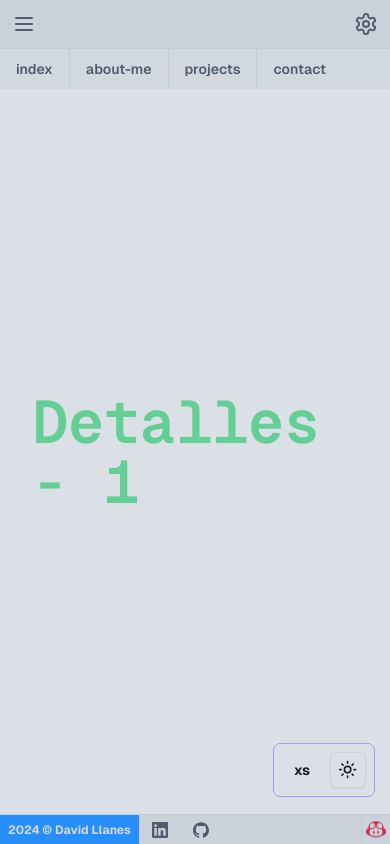
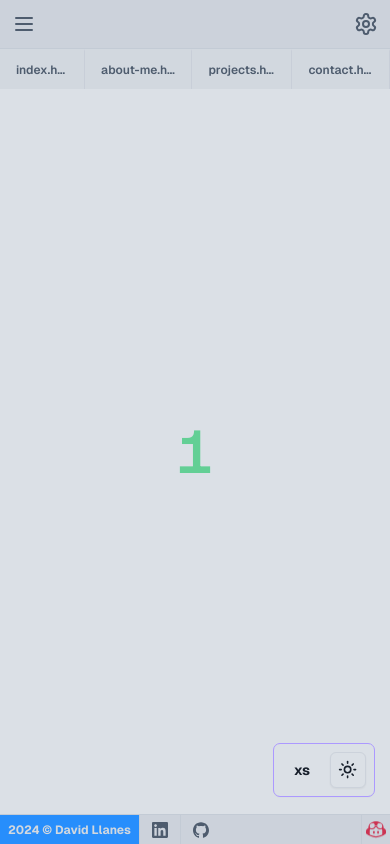
Before and after one commit to David-Llanes/Portfolio, a Next.js app: page /projects/1 in a window 390 px wide. Built offline with nearby package versions, Linux system fonts and the light colour scheme.

Commit message:
feat: explorer closes when some item is selected

```diff
--- a/src/app/_components/explorer.tsx
+++ b/src/app/_components/explorer.tsx
@@ -64,11 +64,13 @@ const NODES: Node[] = [
 export default function Explorer() {
   const [isOpen, setIsOpen] = useState(false)
 
+  const handleClose = () => setIsOpen(false)
+
   return (
     <header
       className={cn(
         'explorer grid whitespace-nowrap overflow-hidden bg-popover text-[clamp(0.75rem,1.2vw,0.875rem)]',
-        'md:grid-cols-[auto_auto]'
+        'md:grid-cols-[auto_auto] select-none'
       )}
     >
       <div
@@ -86,26 +88,30 @@ export default function Explorer() {
       </div>
       <nav
         className={cn(
-          'transition-all bg-card flex flex-col gap-2',
+          'transition-all bg-card flex flex-col',
           'md:border-r md:w-0',
           'max-md:border-b max-md:h-0 ',
           isOpen && 'md:w-[clamp(0px,30vw,300px)] max-md:h-[250px]'
         )}
       >
         <div className="h-10 px-4 flex justify-between items-center">
-          <p className="font-semibold">EXPLORER</p>
+          <p className="font-semibold ">EXPLORER</p>
           <Ellipsis className="size-4 hover:cursor-pointer hover:text-foreground text-muted-foreground" />
         </div>
 
-        <div className="px-4 py-0.5 flex w-full justify-between items-center">
-          <p className="font-bold">MY PORTFOLIO</p>
+        <div className="px-4 flex w-full justify-between items-center">
+          <p className="font-bold h-6 content-center">MY PORTFOLIO</p>
           <CopyMinus className="size-4 rotate-180 hover:cursor-pointer text-muted-foreground hover:text-foreground" />
         </div>
 
         {/* //! Componente recursivo */}
-        <ul className="relative">
+        <ul className="relative ">
           {NODES.map((node) => (
-            <FileSystemItem key={node.name} node={node} />
+            <FileSystemItem
+              key={node.name}
+              node={node}
+              onSelectItem={handleClose}
+            />
           ))}
         </ul>
       </nav>
@@ -114,21 +120,35 @@ export default function Explorer() {
 }
 
 // TODO: Hacer que con un before se vea que componente esta siendo seleccionado.
-function FileSystemItem({ node }: { node: Node }) {
+function FileSystemItem({
+  node,
+  onSelectItem,
+}: {
+  node: Node
+  onSelectItem: () => void
+}) {
   const [isOpen, setIsOpen] = useState(() => node.name === 'src')
 
   return (
     <li
       key={node.name}
-      className="text-[clamp(0.875rem,1.6vw,1rem)] font-bold text-muted-foreground"
+      className={cn(
+        'text-[clamp(0.875rem,1.6vw,1rem)] font-bold text-muted-foreground'
+      )}
     >
-      <h3 className={cn('flex items-center gap-1.5 py-0.5 pl-4')}>
+      <h3
+        className={cn(
+          'flex items-center gap-1.5 py-0.5 pl-4 relative'
+          // 'before:absolute before:h-full before:w-[1px] before:bg-border before:-ml-4 hover:before:bg-foreground'
+        )}
+      >
         {node.files && node.files.length > 0 && (
           <button onClick={() => setIsOpen(!isOpen)}>
             <ChevronRight
-              className={`size-4 text-muted-foreground ${
+              className={cn(
+                'size-4 text-muted-foreground',
                 isOpen && 'rotate-90'
-              }`}
+              )}
             />
           </button>
         )}
@@ -136,7 +156,8 @@ function FileSystemItem({ node }: { node: Node }) {
         {node.isLink ? (
           <Link
             href={node.route}
-            className="items-center gap-1.5 inline-flex overflow-hidden hover:cursor-pointer hover:text-foreground"
+            className="items-center gap-1.5 inline-flex overflow-hidden hover:cursor-pointer hover:text-foreground hover:underline"
+            onClick={onSelectItem}
           >
             {node.files ? (
               <Folder className="size-4 text-muted-foreground" />
@@ -148,7 +169,7 @@ function FileSystemItem({ node }: { node: Node }) {
             </span>
           </Link>
         ) : (
-          <div className="items-center gap-1.5 inline-flex overflow-hidden">
+          <div className="items-center gap-1.5 inline-flex overflow-hidden ">
             {node.files ? (
               <Folder className="size-4 text-muted-foreground" />
             ) : (
@@ -162,9 +183,13 @@ function FileSystemItem({ node }: { node: Node }) {
       </h3>
 
       {isOpen && (
-        <ul className="overflow-hidden pl-6">
+        <ul className="overflow-hidden ml-6 border-l border-l-border">
           {node.files?.map((file) => (
-            <FileSystemItem key={file.name} node={file} />
+            <FileSystemItem
+              key={file.name}
+              node={file}
+              onSelectItem={onSelectItem}
+            />
           ))}
         </ul>
       )}
--- a/src/app/_components/tab-bar.tsx
+++ b/src/app/_components/tab-bar.tsx
@@ -12,7 +12,7 @@ const TABS = [
 export default function TabBar() {
   return (
     <nav className="header h-10 bg-card max-w-full overflow-x-hidden">
-      <ul className="flex items-center h-full divide-x-[1px] divide-border w-full">
+      <ul className="flex items-center h-full w-full">
         {TABS.map((tab) => (
           <TabItem
             key={tab.href}
@@ -29,10 +29,10 @@ export default function TabBar() {
 export function TabBarError() {
   return (
     <nav className="header h-10 bg-card max-w-full overflow-x-hidden">
-      <ul className="flex items-center h-full divide-x-[1px] divide-border w-full">
+      <ul className="flex items-center h-full w-full">
         <li
           className={cn(
-            'px-4 text-xs md:text-sm h-full content-center flex gap-2 items-center font-semibold text-muted-foreground hover:text-foreground hover:underline hover:cursor-pointer overflow-hidden',
+            'px-4 text-xs md:text-sm h-full content-center flex gap-2 items-center font-semibold text-muted-foreground hover:text-foreground hover:underline hover:cursor-pointer overflow-hidden border-r-border/70 border-r',
             'text-destructive border-t-2 border-destructive hover:text-destructive bg-background'
           )}
         >
--- a/src/app/_components/tab-item.tsx
+++ b/src/app/_components/tab-item.tsx
@@ -19,22 +19,24 @@ export default function TabItem({
   const fileName = `${name}.${extension}`
 
   return (
-    <Link href={href} className="h-full overflow-hidden">
-      <li
+    <li className="h-full overflow-hidden">
+      <Link
+        href={href}
         className={cn(
-          'px-4 text-sm bg-card h-full content-center flex gap-1.5 items-center font-semibold text-muted-foreground hover:text-foreground hover:underline hover:cursor-pointer',
+          'px-4 text-xs sm:text-sm bg-card h-full flex gap-1.5 items-center font-semibold text-muted-foreground border-r-border/70 border-r border-t-2 border-t-card',
+          'hover:text-foreground hover:underline hover:cursor-pointer',
           isSelected &&
-            'text-primary border-t-2 border-primary hover:text-primary bg-background'
+            'text-primary border-t-2 border-r-border border-t-primary hover:text-primary bg-background'
         )}
       >
-        <CodeXml className="size-3 md:size-4 text-orange-600 shrink-0 hidden sm:block" />
-        <h2 className="text-ellipsis overflow-hidden text-nowrap hidden sm:block">
+        <CodeXml className="size-3 md:size-4 text-orange-600 shrink hidden sm:block" />
+        <h2 className="text-ellipsis overflow-hidden text-nowrap">
           {fileName}
         </h2>
-        <h2 className="text-ellipsis overflow-hidden text-nowrap block sm:hidden">
+        {/* <h2 className="text-ellipsis overflow-hidden text-nowrap block sm:hidden">
           {name}
-        </h2>
-      </li>
-    </Link>
+        </h2> */}
+      </Link>
+    </li>
   )
 }
--- a/src/app/projects/[slug]/page.tsx
+++ b/src/app/projects/[slug]/page.tsx
@@ -1,9 +1,7 @@
 export default function Page({ params }: { params: { slug: string } }) {
   return (
     <main className="bg-background grid place-content-center font-mono">
-      <h1 className="text-6xl px-8 font-bold text-string">
-        Detalles - {params.slug}
-      </h1>
+      <h1 className="text-6xl px-8 font-bold text-string">{params.slug}</h1>
     </main>
   )
 }
```
